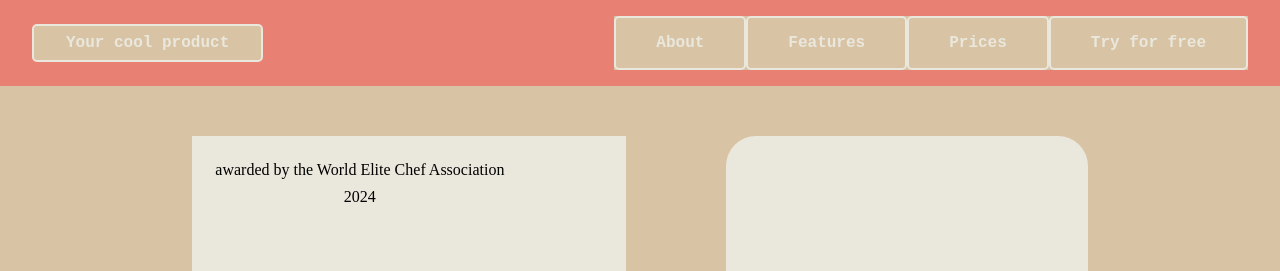
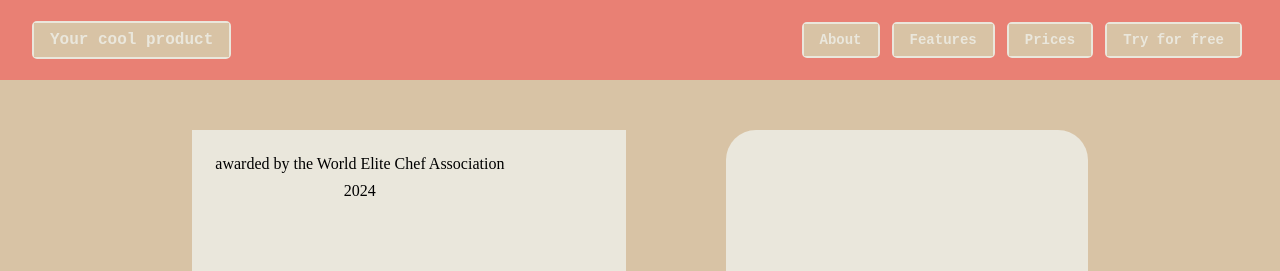
Before and after one commit to MPenCode/SoViaPen, a plain HTML site: page Index.html in a window 1280 px wide. Shown: the top 271 px of the page. Drawn offline with Linux system fonts and the light colour scheme.

Commit message:
feature/nav and hero buttons and borders
Co-authored-by: MPenCode <MPenCode@users.noreply.github.com>

```diff
--- a/style.css
+++ b/style.css
@@ -20,10 +20,6 @@ nav {
     background-color: #e98074;
 }
 .nav-left {
-    /* border: solid green;
-    padding: 0.5rem;
-     */
-
     border: 2px solid #eae7dc;
     border-radius: 5px;
     font-weight: bold;
@@ -48,57 +44,37 @@ nav {
     list-style: none;
     align-items: center;
     justify-content: space-evenly;
-
-    background-color: #d8c3a5;
+    /* background-color: #d8c3a5; */
 }
 
 .button-nav {
     color: #eae7dc;
     text-decoration: none;
-    padding: 0.5rem 2rem;
+    padding: 0.5rem 1rem;
+    background-color: #d8c3a5;
 }
 
 .nav-left:hover,
 .nav-right li:hover {
     background-color: #e98074;
 }
-/* .nav-right {
-    display: flex;
-    list-style: none;
-    align-items: center;
-    justify-content: space-evenly;
-    border: orange solid;
-    background-color: #d8c3a5;
-} */
+
 .nav-right li {
-    padding: 0.5rem;
     border: 2px solid #eae7dc;
     border-radius: 5px;
     font-weight: bold;
-    font-size: 16px;
+    font-size: 14px;
     font-family: monospace;
     color: #eae7dc;
-    /* padding: 20px; */
     text-align: center;
     cursor: pointer;
     display: flex;
     list-style: none;
     align-items: center;
     justify-content: space-evenly;
-    border: none solid;
-    background-color: #d8c3a5;
+    margin: 6px;
 }
 
-.nav-right a {
-    /* list-style: none;
-    text-decoration: none;
-    color: black;
-    padding: 0.5rem; */
-}
-
-/* .nav-right a:hover {
-    background-color: aliceblue;
-} */
 /* hero styling */
 .hero {
     background-color: #d8c3a5;
```
Lines whose indentation alone changed are shown as unchanged.
